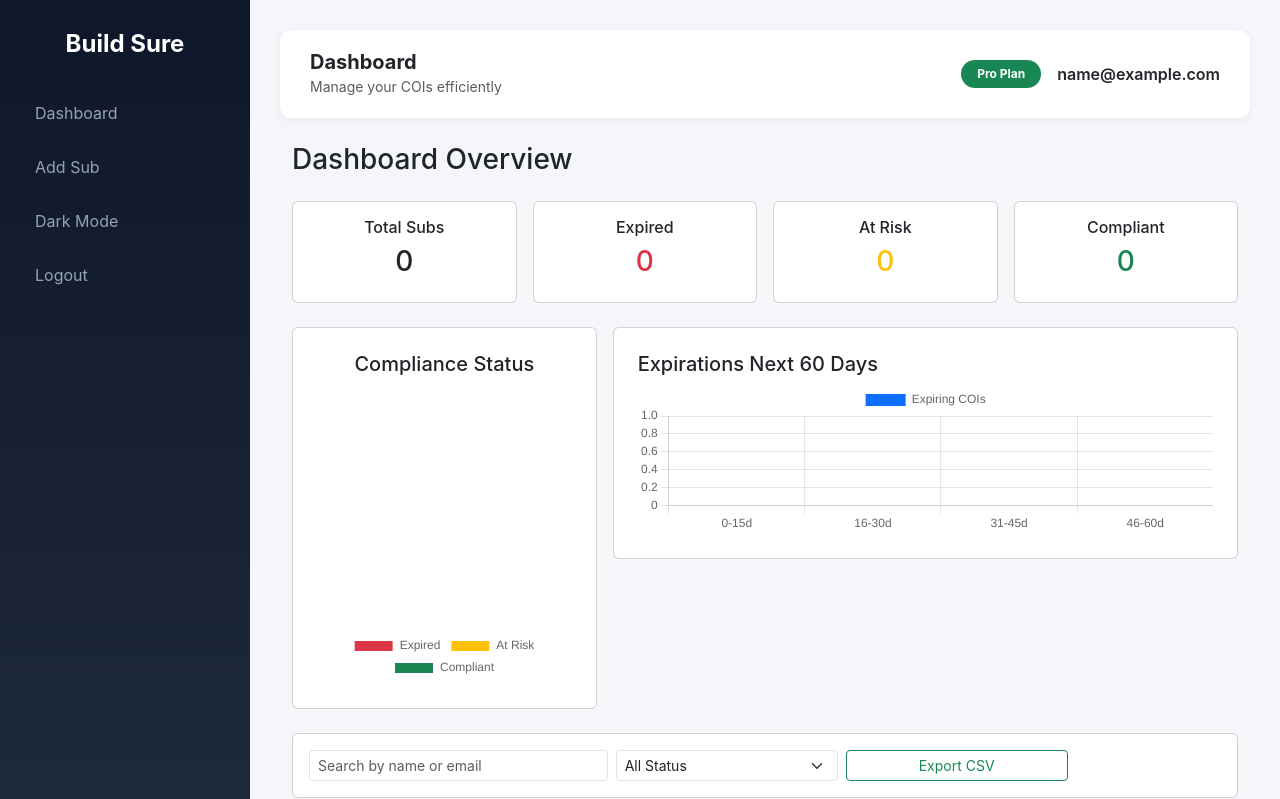
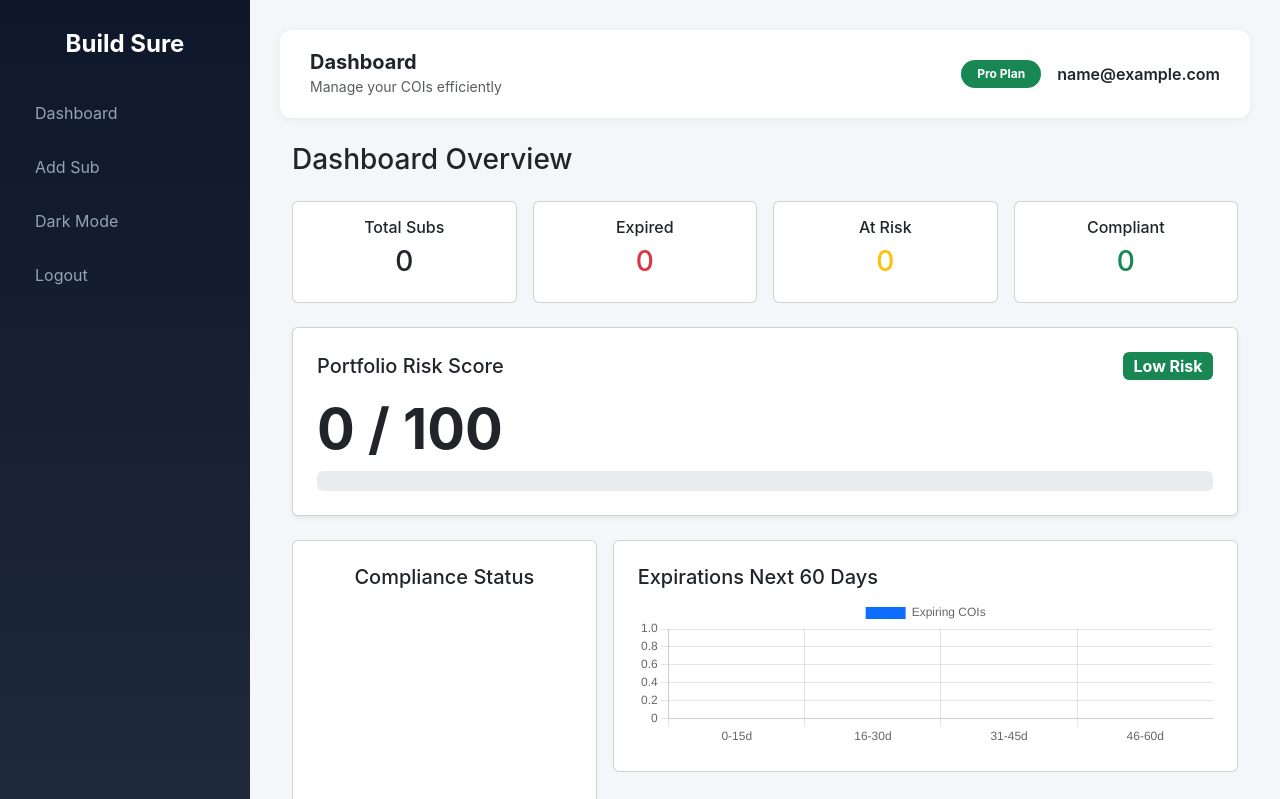
Before and after one commit to buildsurecompliance-cell/Demo_platform, a Flask app: page /dashboard in a window 1280 px wide. Shown: the top 799 px of the page. Run offline with Flask 3, Linux system fonts and the light colour scheme; the visitor is signed in with stand-in values (Sample User, id 1); data that the repository does not hold is empty; a map, chart or similar area stays blank.

Commit message:
tabela de risco

```diff
--- a/templates/dashboard.html
+++ b/templates/dashboard.html
@@ -33,7 +33,56 @@
     </div>
 </div>
 
-<!-- Charts -->
+<!-- ================= RISK SCORE ENTERPRISE ================= -->
+
+{% set total = subs|length %}
+{% set expired_count = expired|length %}
+{% set risk_count = at_risk|length %}
+{% set compliant_count = total - expired_count - risk_count %}
+
+{% if total > 0 %}
+    {% set raw_score = ((expired_count * 2) + risk_count) / (total * 2) * 100 %}
+{% else %}
+    {% set raw_score = 0 %}
+{% endif %}
+
+{% set risk_score = raw_score|round(0) %}
+
+{% if risk_score <= 20 %}
+    {% set risk_label = "Low Risk" %}
+    {% set risk_color = "success" %}
+{% elif risk_score <= 50 %}
+    {% set risk_label = "Moderate Risk" %}
+    {% set risk_color = "warning" %}
+{% elif risk_score <= 75 %}
+    {% set risk_label = "High Risk" %}
+    {% set risk_color = "danger" %}
+{% else %}
+    {% set risk_label = "Critical Risk" %}
+    {% set risk_color = "dark" %}
+{% endif %}
+
+<div class="card p-4 mb-4 shadow-sm">
+    <div class="d-flex justify-content-between align-items-center mb-3">
+        <h5 class="mb-0">Portfolio Risk Score</h5>
+        <span class="badge bg-{{ risk_color }} fs-6">
+            {{ risk_label }}
+        </span>
+    </div>
+
+    <div class="display-4 fw-bold mb-2">
+        {{ risk_score }} / 100
+    </div>
+
+    <div class="progress" style="height: 20px;">
+        <div class="progress-bar bg-{{ risk_color }}"
+             style="width: {{ risk_score }}%;">
+        </div>
+    </div>
+</div>
+
+<!-- ================= CHARTS ================= -->
+
 <div class="row g-3 mb-4">
     <div class="col-12 col-lg-4">
         <div class="card p-4 text-center">
@@ -53,7 +102,8 @@
     </div>
 </div>
 
-<!-- Filters -->
+<!-- ================= FILTERS ================= -->
+
 <div class="card p-3 mb-3">
     <div class="row g-2">
         <div class="col-12 col-md-4">
@@ -78,7 +128,8 @@
     </div>
 </div>
 
-<!-- Table -->
+<!-- ================= TABLE ================= -->
+
 <div class="card p-3 p-md-4">
     <h5 class="mb-3">All Subcontractors</h5>
 
@@ -100,21 +151,14 @@
             <tbody>
                 {% for sub in subs %}
                 {% set days_left = (sub.coi_expiration - today).days if sub.coi_expiration else 'N/A' %}
-
                 <tr data-name="{{ sub.name|lower }}"
                     data-email="{{ sub.email|lower }}"
                     data-status="{{ sub.status }}">
-
                     <td>{{ sub.name }}</td>
                     <td>{{ sub.email }}</td>
-
-                    <td class="d-none d-md-table-cell">
-                        {{ sub.phone }}
-                    </td>
-
+                    <td class="d-none d-md-table-cell">{{ sub.phone }}</td>
                     <td>{{ sub.coi_expiration }}</td>
                     <td>{{ days_left }}</td>
-
                     <td>
                         <span class="badge
                             {% if sub.status=='expired' %}
@@ -123,12 +167,10 @@
                                 bg-warning text-dark
                             {% else %}
                                 bg-success
-                            {% endif %}"
-                            title="Last reminder: {{ sub.last_reminder_sent|format_local_time(sub.timezone) if sub.last_reminder_sent else 'Never' }}">
+                            {% endif %}">
                             {{ sub.status|capitalize }}
                         </span>
                     </td>
-
                     <td class="d-none d-lg-table-cell">
                         {% if sub.last_reminder_sent %}
                             {{ sub.last_reminder_sent|format_local_time(sub.timezone) }}
@@ -136,7 +178,6 @@
                             Never
                         {% endif %}
                     </td>
-
                     <td class="d-none d-lg-table-cell">
                         {% for doc in sub.documents %}
                             <a href="{{ url_for('static', filename='docs/' + doc.filename) }}"
@@ -146,23 +187,18 @@
                             </a>
                         {% endfor %}
                     </td>
-
                     <td>
                         <div class="d-flex flex-column gap-2">
-
-                            <form action="{{ url_for('send_reminder', id=sub.id) }}"
-                                  method="POST">
+                            <form action="{{ url_for('send_reminder', id=sub.id) }}" method="POST">
                                 <button type="submit"
                                         class="btn btn-sm btn-warning w-100">
                                     Send Reminder
                                 </button>
                             </form>
-
                             <a href="{{ url_for('edit_sub', id=sub.id) }}"
                                class="btn btn-sm btn-outline-primary w-100">
                                 Edit
                             </a>
-
                             <form action="{{ url_for('delete_sub', id=sub.id) }}"
                                   method="POST"
                                   onsubmit="return confirm('Are you sure?');">
@@ -171,10 +207,8 @@
                                     Delete
                                 </button>
                             </form>
-
                         </div>
                     </td>
-
                 </tr>
                 {% endfor %}
             </tbody>
@@ -182,10 +216,11 @@
     </div>
 </div>
 
+<!-- ================= JS ================= -->
+
 <script src="https://cdn.jsdelivr.net/npm/chart.js"></script>
 
 <script>
-// Doughnut Chart
 new Chart(document.getElementById('complianceChart'), {
     type: 'doughnut',
     data: {
@@ -194,7 +229,7 @@ new Chart(document.getElementById('complianceChart'), {
             data: [
                 {{ expired|length }},
                 {{ at_risk|length }},
-                {{ subs|length - expired|length - at_risk|length }}
+                {{ compliant_count }}
             ],
             backgroundColor: ['#dc3545','#ffc107','#198754']
         }]
@@ -207,7 +242,6 @@ new Chart(document.getElementById('complianceChart'), {
     }
 });
 
-// 60-day trend
 new Chart(document.getElementById('trendChart'), {
     type: 'bar',
     data: {
@@ -223,13 +257,10 @@ new Chart(document.getElementById('trendChart'), {
             backgroundColor:'#0d6efd'
         }]
     },
-    options: {
-        responsive:true,
-        maintainAspectRatio:false
-    }
+    options: { responsive:true, maintainAspectRatio:false }
 });
 
-// Filter & search
+// FILTER
 const searchInput = document.getElementById('searchInput');
 const statusFilter = document.getElementById('statusFilter');
 const rows = document.querySelectorAll('#subsTable tbody tr');
@@ -253,7 +284,7 @@ function filterTable() {
 searchInput.addEventListener('keyup', filterTable);
 statusFilter.addEventListener('change', filterTable);
 
-// Export CSV
+// EXPORT CSV
 function exportTable() {
     let csv=[];
     const tableRows=document.querySelectorAll("#subsTable tr");
```
